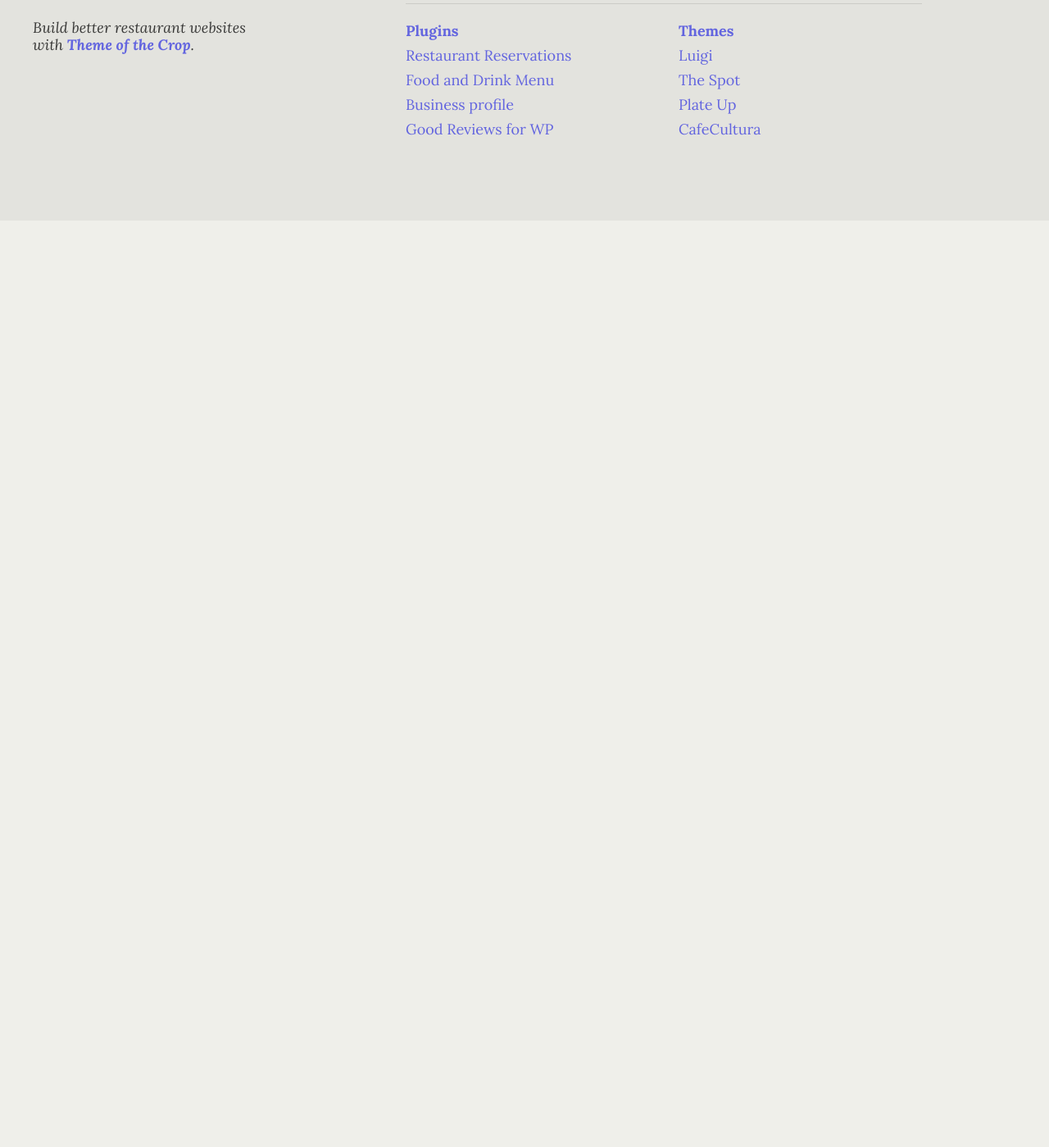
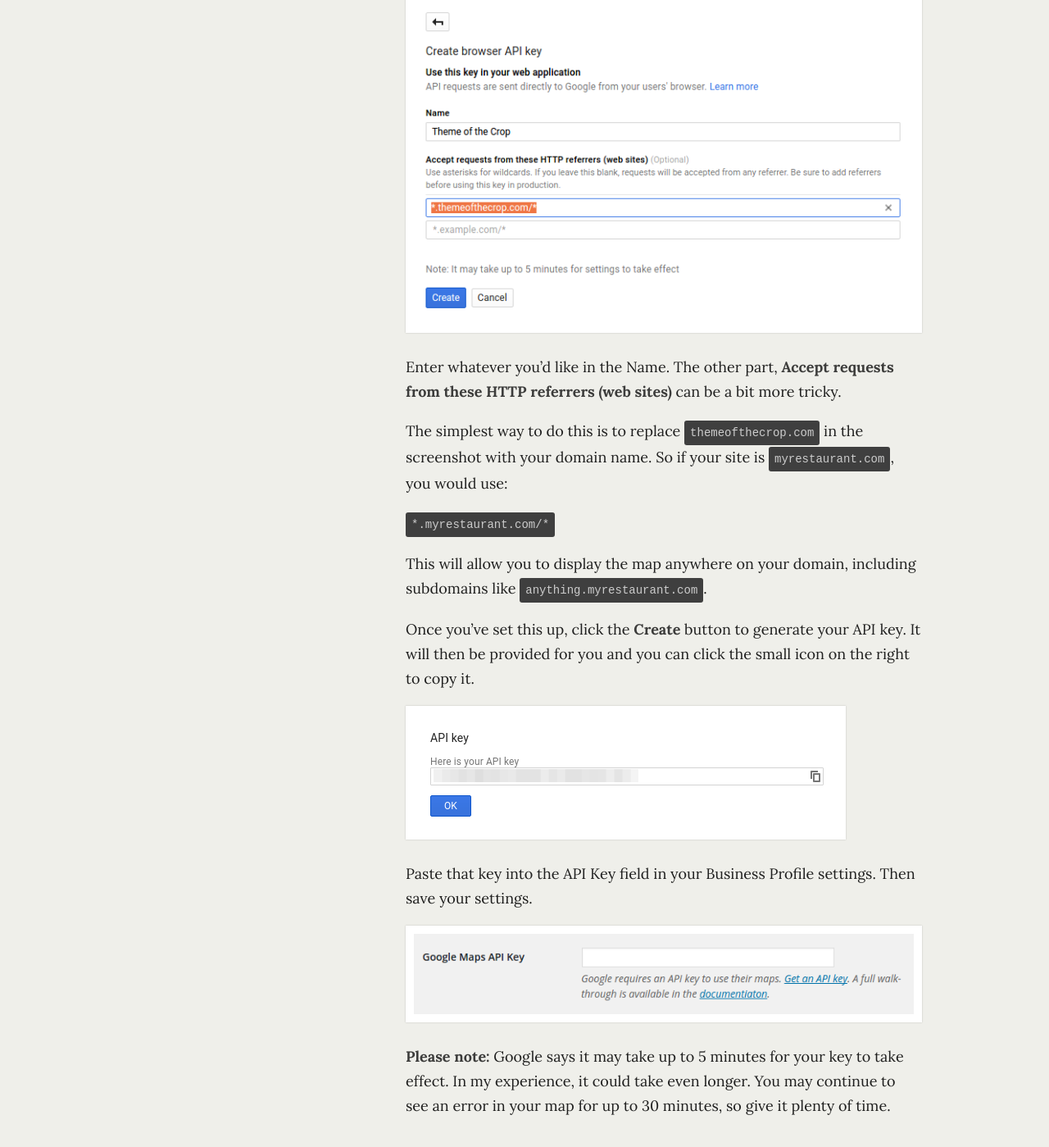
Before and after one commit to NateWr/docs-themeofthecrop, a Jekyll site: the page built from plugins/business-profile/user/faq.md, in a window 1280 px wide and 1400 px high, scrolled down 3129 px. Shown: the whole window at 82% size. Built offline with Jekyll 4.4.1, drawn with Linux system fonts in a browser that asks for light colours; before the commit the page ends 3398 px from its top, so only the background shows below that; some of the changed text lies outside the part shown.

Commit message:
Update docs to include new Google Maps API key instructions

```diff
--- a/_data/business-profile.yml
+++ b/_data/business-profile.yml
@@ -25,6 +25,8 @@
     items:
     - title: Can I show or hide something with the shortcode?
       page: user/faq#shortcode
+    - title: It asks me for a Google Maps API Key but I don't know what it is or how to get it.
+      page: user/faq#google-maps-api-key
     - title: Google Maps shows my business in the wrong location.
       page: user/faq#map-latlon
     - title: What's a Schema Type?
--- a/plugins/business-profile/user/faq.md
+++ b/plugins/business-profile/user/faq.md
@@ -38,6 +38,44 @@
 
 `[contact-card show_opening_hours_brief=1]`
 
+## <a name="google-maps-api-key"></a> It asks me for a Google Maps API Key but I don't know what it is or how to get it.
+
+Google [now requires](https://googlegeodevelopers.blogspot.co.uk/2016/06/building-for-scale-updates-to-google.html) that you have your own API key to display a map on your website. This section walks you through the process of getting an API key.
+
+When entering your Business Profile, you'll see a Google Maps API key field.
+
+![Screenshot of the API Key field in Business Profile](/img/{{ page.slug }}/gmaps-key-enter-key.png)
+
+Click the link in the field description that will take you to the Google Maps website. Then find the following button on the Google Maps website which reads "Get a Key".
+
+![Screenshot of the Get Key button on Google Maps' website](/img/{{ page.slug }}/gmaps-key-get-key.png)
+
+You'll then be asked to accept the terms of use for the API. Google puts limits on the amount of requests you can make in a day. It's currently set at 25,000 per day, which should be plenty for almost all restaurants.
+
+![Screenshot of the form to accept terms on Google Maps' website](/img/{{ page.slug }}/gmaps-key-accept-terms.png)
+
+On the following screen, you'll be asked to set a Name and the websites this will be active on.
+
+![Screenshot of the form to enter domain details on Google Maps' website](/img/{{ page.slug }}/gmaps-key-enter-domain.png)
+
+Enter whatever you'd like in the Name. The other part, **Accept requests from these HTTP referrers (web sites)** can be a bit more tricky.
+
+The simplest way to do this is to replace `themeofthecrop.com` in the screenshot with your domain name. So if your site is `myrestaurant.com`, you would use:
+
+`*.myrestaurant.com/*`
+
+This will allow you to display the map anywhere on your domain, including subdomains like `anything.myrestaurant.com`.
+
+Once you've set this up, click the **Create** button to generate your API key. It will then be provided for you and you can click the small icon on the right to copy it.
+
+![Screenshot of the form to copy your API key from Google Maps' website](/img/{{ page.slug }}/gmaps-key-copy-key.png)
+
+Paste that key into the API Key field in your Business Profile settings. Then save your settings.
+
+![Screenshot of the API Key field in Business Profile](/img/{{ page.slug }}/gmaps-key-enter-key.png)
+
+**Please note:** Google says it may take up to 5 minutes for your key to take effect. In my experience, it could take even longer. You may continue to see an error in your map for up to 30 minutes, so give it plenty of time.
+
 ## <a name="map-latlon"></a> Google Maps shows my business in the wrong location
 
 Unfortunately, in some cases Google is unable to find the right latitude and longitude to match your address.
```
Also changed, not shown: plugins/business-profile/user/getting-started/setup.md (+1 -1 lines), img/business-profile/gmaps-key-accept-terms.png (added), img/business-profile/gmaps-key-copy-key.png (added), img/business-profile/gmaps-key-enter-domain.png (added), img/business-profile/gmaps-key-enter-key.png (added), img/business-profile/gmaps-key-get-key.png (added).
